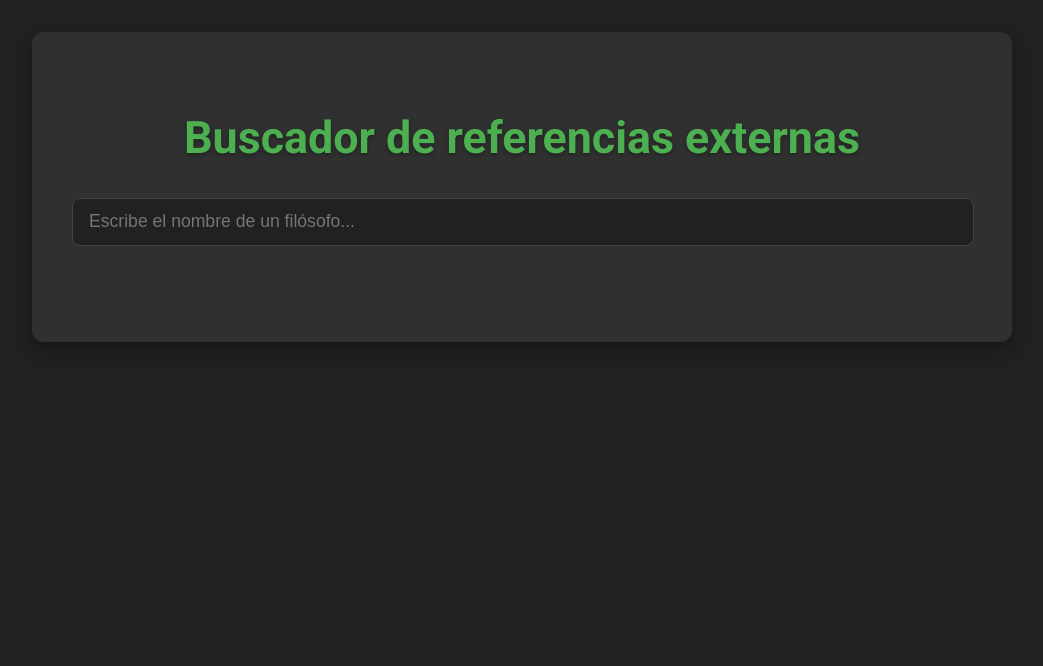
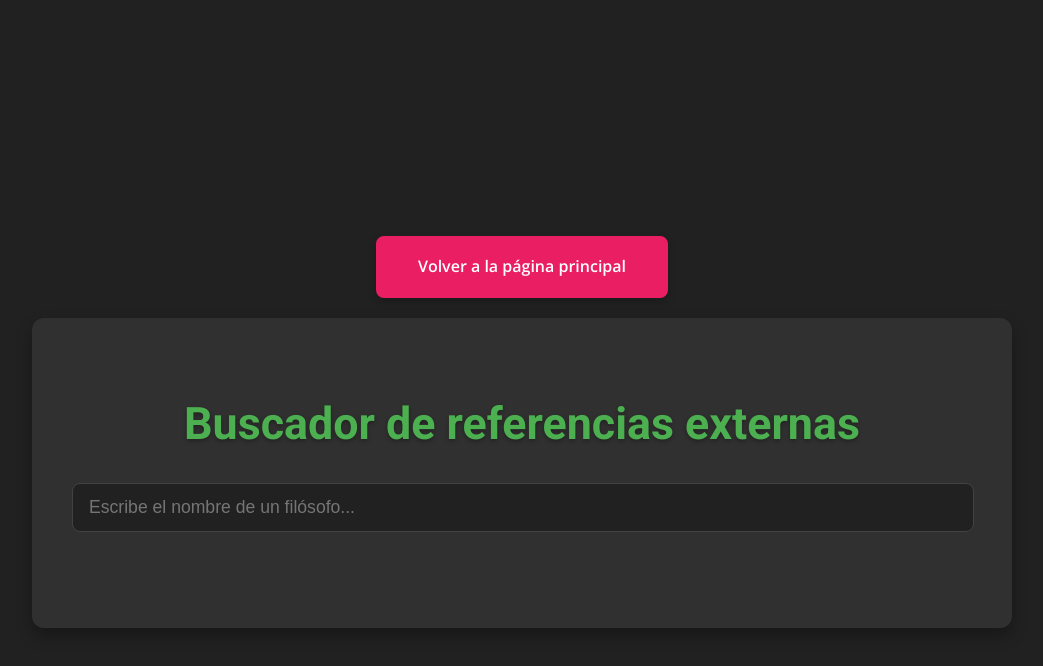
Before and after one commit to jmlucas68/filosofos, a plain HTML site: page medios/index.html in a window 1280 px wide. Shown: the whole page, without its empty margins (118-1161 px from the left). Drawn offline with nearby package versions, Linux system fonts and the light colour scheme.

Commit message:
Añadir boton de regreso a la landing page en medios/index.html y ajustar CSS.

```diff
--- a/medios/index.html
+++ b/medios/index.html
@@ -7,6 +7,9 @@
     <link rel="stylesheet" href="style.css">
 </head>
 <body>
+    <div class="return-button-container">
+        <a href="../index.html" class="btn-nav return-button">Volver a la página principal</a>
+    </div>
     <div class="container">
         <h1>Buscador de referencias externas</h1>
         <input type="text" id="searchInput" placeholder="Escribe el nombre de un filósofo...">
--- a/medios/style.css
+++ b/medios/style.css
@@ -22,12 +22,38 @@ body {
     background-color: var(--background-color);
     color: var(--text-color);
     display: flex;
+    flex-direction: column; /* Changed to column to stack elements */
     justify-content: center;
-    align-items: flex-start; /* Align to top for better scroll experience */
+    align-items: center;
     min-height: 100vh;
     margin: 0;
     padding: 2rem 0; /* Add some vertical padding */
     line-height: 1.6;
+}
+
+.return-button-container {
+    text-align: center;
+    margin-bottom: 20px; /* Space below the button */
+    width: 100%;
+}
+
+.btn-nav {
+    background-color: #E91E63; /* A strong, contrasting color (e.g., Pink) */
+    color: white;
+    border: 2px solid #E91E63;
+    padding: 1rem 2.5rem;
+    text-decoration: none;
+    border-radius: 8px;
+    font-weight: 700;
+    transition: background-color 0.3s ease, transform 0.2s ease, border-color 0.3s ease;
+    display: inline-block;
+    box-shadow: 0 4px 8px rgba(0, 0, 0, 0.2);
+}
+
+.btn-nav:hover {
+    background-color: #C2185B; /* Darker shade on hover */
+    border-color: #C2185B;
+    transform: translateY(-5px);
 }
 
 .container {
@@ -169,3 +195,27 @@ h1 {
         grid-template-columns: 1fr; /* Stack columns on small screens */
     }
 }
+
+@media (max-width: 480px) {
+    h1 {
+        font-size: 1.8rem;
+    }
+
+    .links-container {
+        gap: 0.8rem;
+    }
+
+    .links-container > div {
+        padding: 0.8rem;
+    }
+
+    .links-container h3 {
+        font-size: 1em;
+        margin-bottom: 0.5rem;
+    }
+
+    .links-container a {
+        padding: 0.6rem 1rem;
+        font-size: 0.9rem;
+    }
+}
```
